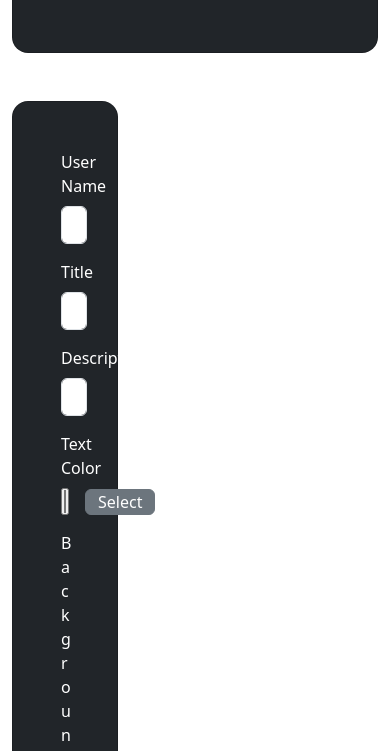
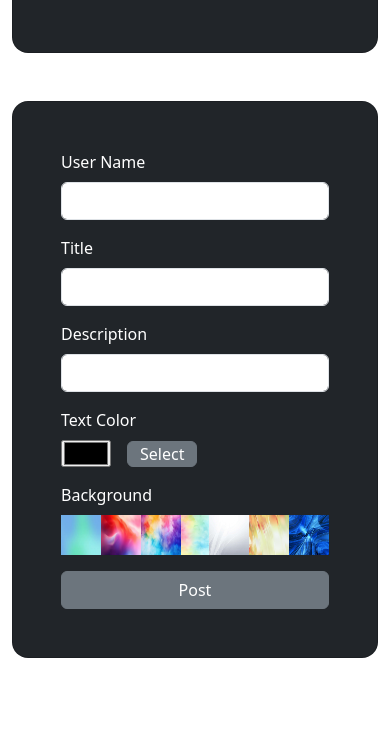
Before and after one commit to Anusshafiq925/Social-Media-App, a plain HTML site: page Index.html in a window 390 px wide. Shown: the part 86-837 px from the top of the page. Drawn offline with Linux system fonts and the light colour scheme; some packages are replaced by stand-ins of ours; a script that the page names is missing.

Commit message:
Update Index.html

```diff
--- a/Index.html
+++ b/Index.html
@@ -15,7 +15,7 @@
             <h1 class="text-white fw-bolder">Social Media App</h1>
           </div>
         </div>
-        <div class="col-4">
+        <div class="col-12 col-sm-12 col-md-12 col-lg-4 mb-3">
           <div class="card p-5 rounded-4 w-100 bg-dark">
             <div class="mb-3">
               <label for="exampleInputEmail1" class="form-label text-white"
@@ -131,7 +131,7 @@
             </button>
           </div>
         </div>
-        <div class="col-8" id="postListing"></div>
+        <div class="col-12 col-sm-12 col-md-12 col-lg-8" id="postListing"></div>
       </div>
     </div>
     <script
```
